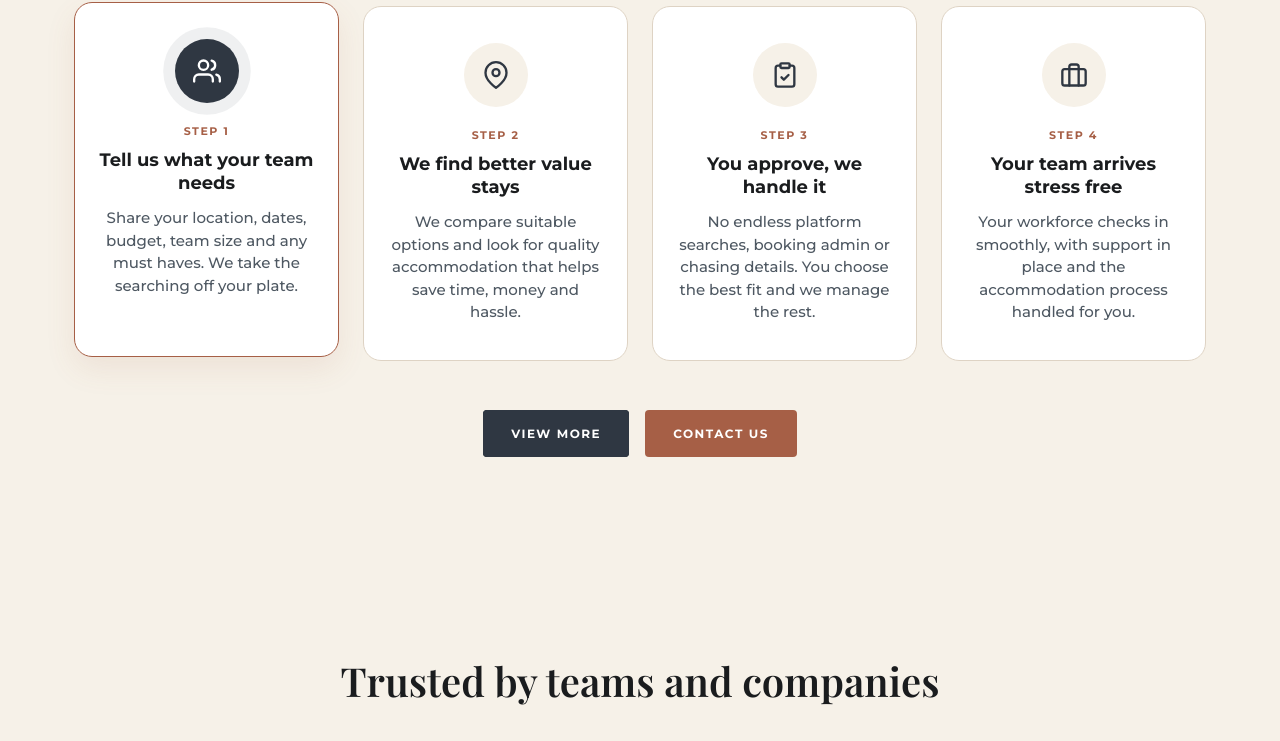
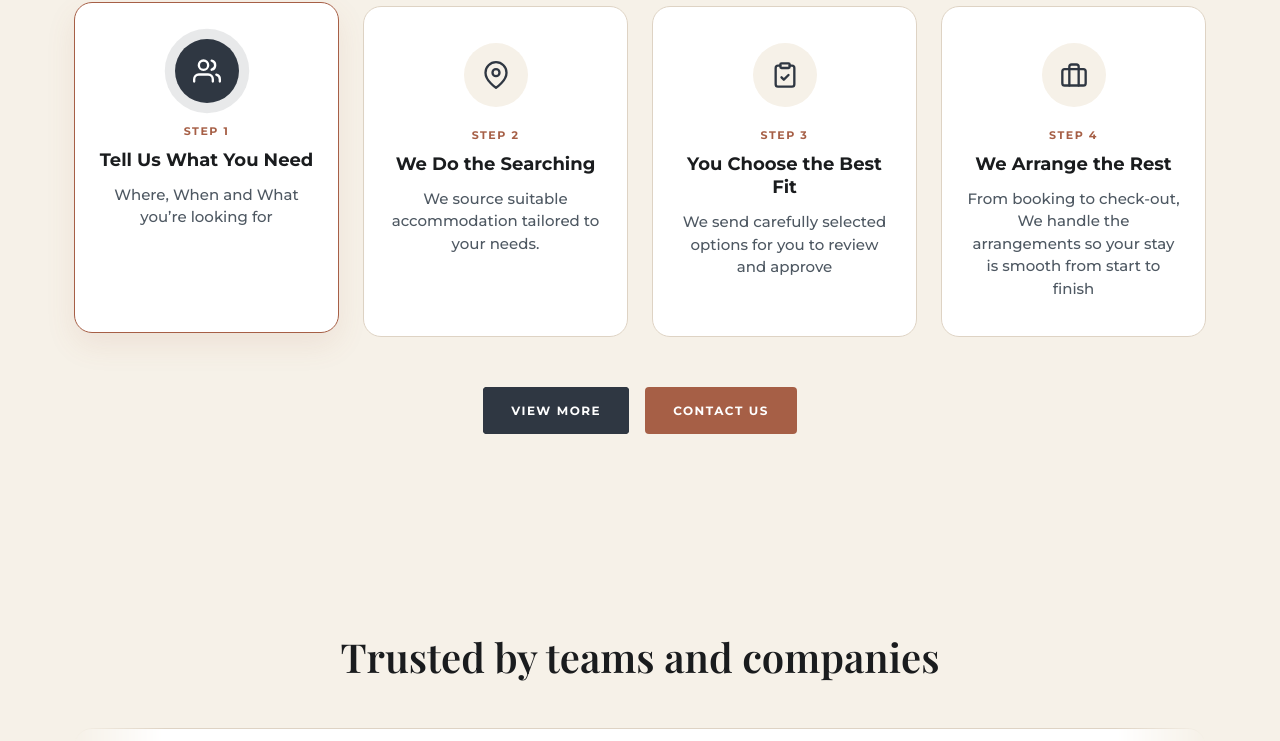
Before and after one commit to kemtonmsimango-spec/HoltHousing, a plain HTML site: page index.html in a window 1280 px wide. Shown: the part 1233-1974 px from the top of the page. Drawn offline with nearby package versions, Linux system fonts and the light colour scheme.

Commit message:
Update index.html

```diff
--- a/index.html
+++ b/index.html
@@ -138,8 +138,8 @@
                             </div>
                             <div class="step-content">
                                 <span class="step-number">Step 1</span>
-                                <h3 class="step-title">Tell us what your team needs</h3>
-                                <p class="step-desc">Share your location, dates, budget, team size and any must haves. We take the searching off your plate.</p>
+                                <h3 class="step-title">Tell Us What You Need</h3>
+                                <p class="step-desc">Where, When and What you’re looking for</p>
                             </div>
                         </div>
 
@@ -152,8 +152,9 @@
                             </div>
                             <div class="step-content">
                                 <span class="step-number">Step 2</span>
-                                <h3 class="step-title">We find better value stays</h3>
-                                <p class="step-desc">We compare suitable options and look for quality accommodation that helps save time, money and hassle.</p>
+                                <h3 class="step-title">We Do the Searching</h3>
+                                <p class="step-desc">We source suitable accommodation tailored to your
+needs.</p>
                             </div>
                         </div>
 
@@ -167,8 +168,9 @@
                             </div>
                             <div class="step-content">
                                 <span class="step-number">Step 3</span>
-                                <h3 class="step-title">You approve, we handle it</h3>
-                                <p class="step-desc">No endless platform searches, booking admin or chasing details. You choose the best fit and we manage the rest.</p>
+                                <h3 class="step-title">You Choose the Best Fit</h3>
+                                <p class="step-desc">We send carefully selected options for you to review
+and approve</p>
                             </div>
                         </div>
 
@@ -181,8 +183,9 @@
                             </div>
                             <div class="step-content">
                                 <span class="step-number">Step 4</span>
-                                <h3 class="step-title">Your team arrives stress free</h3>
-                                <p class="step-desc">Your workforce checks in smoothly, with support in place and the accommodation process handled for you.</p>
+                                <h3 class="step-title">We Arrange the Rest</h3>
+                                <p class="step-desc">From booking to check-out, We handle the
+arrangements so your stay is smooth from start to finish</p>
                             </div>
                         </div>
 
@@ -416,9 +419,11 @@ supportive, and genuinely like home.</strong></p>
                     </div>
 
                     <div class="luxury-text">
-    <p class="body-text">Step into a beautifully prepared private retreat<br class="desktop-only">created for comfort, calm, and memorable stays.</p>
+    <p class="body-text">The Old Rectory is our one-of-a-kind holiday home.<br class="desktop-only">It offers a chance to step into a luxury
+countryside retreat for a while.</p>
 
-    <p class="body-text">Whether you are looking for a peaceful escape, a special place<br class="desktop-only">to celebrate, or quality time with family and friends,<br class="desktop-only">this home offers a warm and elegant setting for your occasion.</p>
+    <p class="body-text">Designed for group stays, family get-togethers, and special
+occasions,<br class="desktop-only">this property is something a little different from our day-to-day.</p>
 
     <p class="body-text">Every detail has been considered to help you feel relaxed,<br class="desktop-only">cared for, and at home from the moment you arrive.<br class="desktop-only">More than just a getaway, this is a stay designed to be remembered.</p>
 </div>
```
